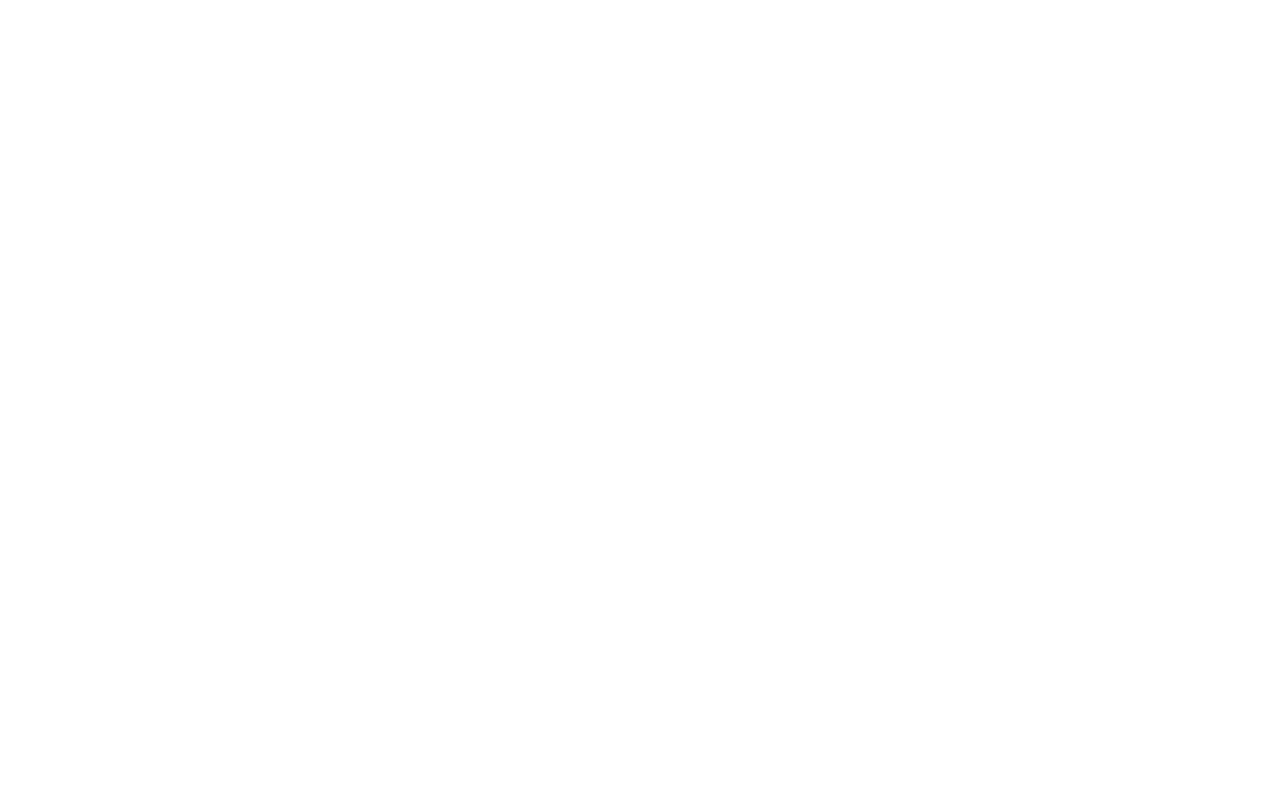
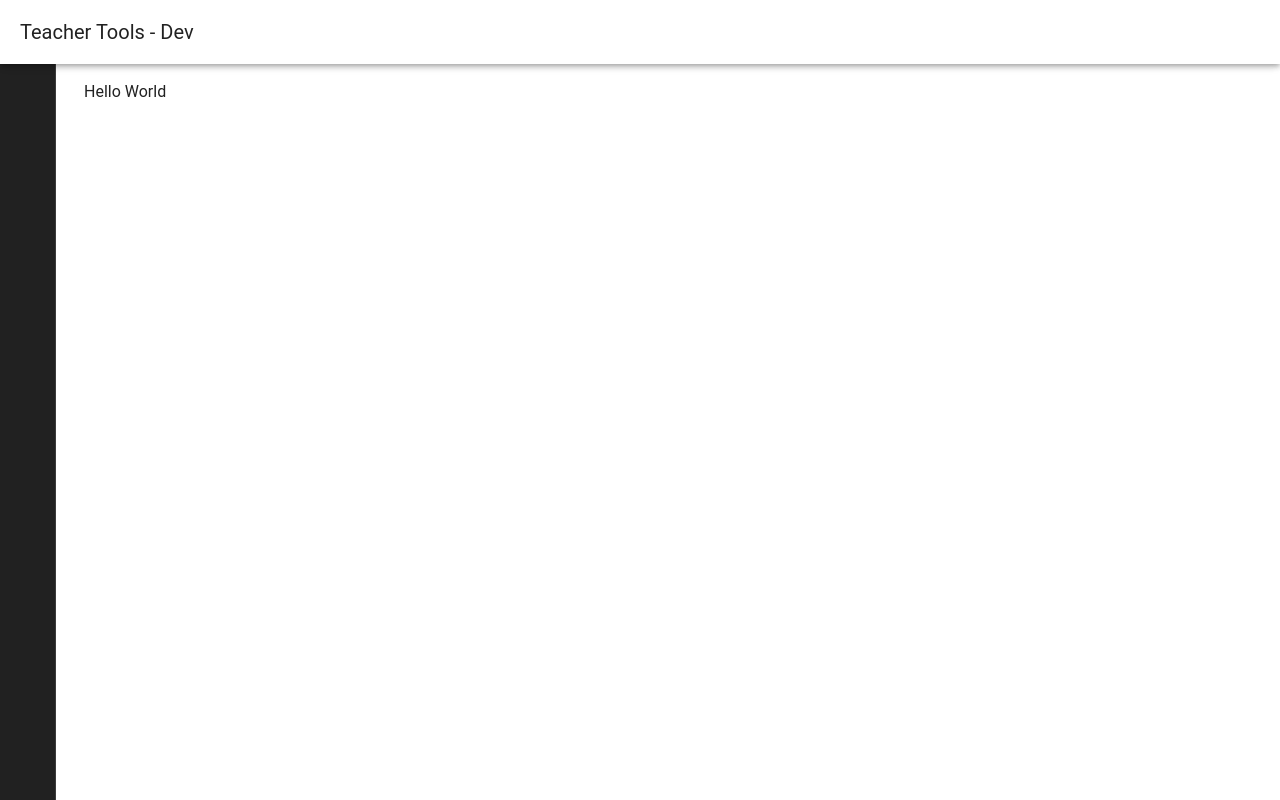
Before and after one commit to MRobbins3/teacher-tools, a Nuxt app: page / in a window 1280 px wide. Before the commit this address had no page. Built offline with nearby package versions, Linux system fonts and the light colour scheme.

Commit message:
Add default layout, add v-app, add sass. Get Sidebar and TopAppBar started

```diff
--- a/app.vue
+++ b/app.vue
@@ -1,9 +1,7 @@
 <template>
-    <template>
-        <div>
-            <NuxtLayout>
-                <NuxtPage />
-            </NuxtLayout>
-        </div>
-    </template>
+    <v-app>
+        <NuxtLayout>
+            <NuxtPage />
+        </NuxtLayout>
+    </v-app>
 </template>
--- /dev/null
+++ b/components/Sidebar.vue
@@ -0,0 +1,89 @@
+<template>
+    <v-navigation-drawer
+        permanent
+        theme="dark"
+        touchless
+        :rail="shrinkSidebar"
+        :model-value="true"
+        @click="isManuallyExpanded=true; isCollapsed=false"
+        @mouseover="mouseover"
+        @mouseleave="isBeingHovered=false"
+    >
+        <div style="height: 0">
+        <v-btn
+            v-if="!shouldExpandOnHover"
+            size="x-small"
+            class="handlebar"
+            @click.stop="toggleSidebar"
+            icon
+            :style="{top:'0px', transform:`translate(${isCollapsed ? '120' : '740'}%, 300%)`, 'z-index': 1111, position: 'fixed'}"
+        >
+            <v-icon
+                size="24"
+                v-if="isCollapsed"
+            >
+                fa fa-circle-chevron-right
+            </v-icon>
+            <v-icon
+                size="24"
+                v-else
+            >
+                fa fa-circle-chevron-left
+            </v-icon>
+        </v-btn>
+    </div>
+    </v-navigation-drawer>
+</template>
+<script setup lang="ts">
+const isCollapsed: Ref<boolean> = ref(true);
+const isManuallyExpanded: Ref<boolean> = ref(false);
+const isBeingHovered = ref(false);
+const debounce = ref(false);
+const shrinkSidebar = computed(() => {
+    return !isManuallyExpanded.value && (!isBeingHovered.value || getIsSmallScreen.value);
+});
+
+function mouseover () {
+    if (debounce.value || !shouldExpandOnHover.value) return;
+    isBeingHovered.value = true;
+}
+
+function collapseSidebar () {
+    debounce.value = true;
+    new Promise<void>((resolve) => setTimeout(resolve, 200)).then(() => {
+        debounce.value = false;
+    });
+    isManuallyExpanded.value = false;
+    isBeingHovered.value = false;
+    isCollapsed.value = true;
+}
+
+function expandSidebar () {
+    isManuallyExpanded.value = true;
+    isCollapsed.value = false;
+}
+
+function toggleSidebar () {
+    if (isCollapsed.value) expandSidebar();
+    else collapseSidebar();
+}
+
+const shouldExpandOnHover = computed(() => {
+    return !getIsSmallScreen.value && !isManuallyExpanded.value;
+});
+
+const display = useDisplay();
+const getIsSmallScreen = computed((): boolean => {
+    return display.smAndDown.value;
+});
+</script>
+<style lang="scss" scoped>
+
+.handlebar {
+    background-color: rebeccapurple;
+}
+
+.v-navigation-drawer--mini-variant, .v-navigation-drawer {
+    overflow: visible !important;
+}
+</style>
--- /dev/null
+++ b/components/TopAppBar.vue
@@ -0,0 +1,10 @@
+<template>
+    <v-app-bar>
+        <v-app-bar-title>
+            Teacher Tools - Dev
+        </v-app-bar-title>
+    </v-app-bar>
+</template>
+<script setup lang="ts">
+
+</script>
--- /dev/null
+++ b/layouts/default.vue
@@ -0,0 +1,17 @@
+<template>
+    <top-app-bar v-if="showNavigation" />
+    <sidebar v-if="showNavigation"/>
+    <v-main>
+        <v-container>
+            <slot />
+        </v-container>
+    </v-main>
+</template>
+
+<script setup lang="ts">
+import TopAppBar from '~/components/TopAppBar.vue'
+import { useRoute } from '#imports'
+
+const route = useRoute()
+const showNavigation = computed(() => route.meta.showNavigation !== false)
+</script>
--- a/nuxt.config.ts
+++ b/nuxt.config.ts
@@ -1,9 +1,10 @@
 // https://nuxt.com/docs/api/configuration/nuxt-config
 export default defineNuxtConfig({
   devtools: { enabled: true },
-
   future: {
     compatibilityVersion: 4,
+    // @ts-expect-error: compatibilityDate not yet in Nuxt's type defs
+    compatibilityDate: '2025-06-11'
   },
 
   modules: ['@nuxt/eslint', "vuetify-nuxt-module"],
--- a/package.json
+++ b/package.json
@@ -14,6 +14,7 @@
   "dependencies": {
     "@formkit/drag-and-drop": "^0.5.3",
     "nuxt": "^3.17.5",
+    "sass": "^1.89.2",
     "vue": "^3.5.16",
     "vue-router": "^4.5.1",
     "vuetify-nuxt-module": "^0.18.7"
--- /dev/null
+++ b/pages/index.vue
@@ -0,0 +1,6 @@
+<template>
+    Hello World
+</template>
+<script setup lang="ts">
+
+</script>
```
Also changed, not shown: 2 other files (tests, documents, lock files or other folders).
